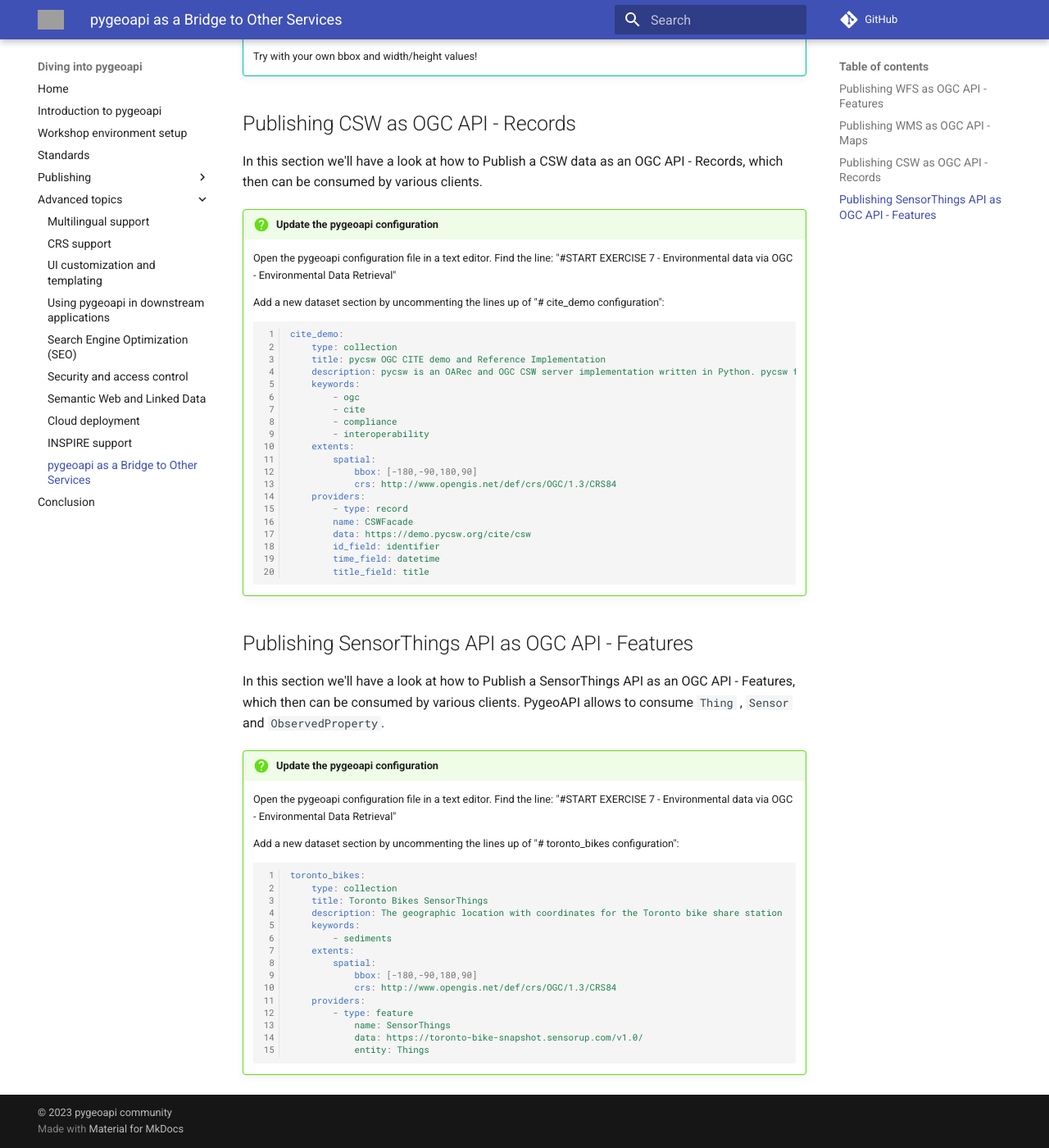
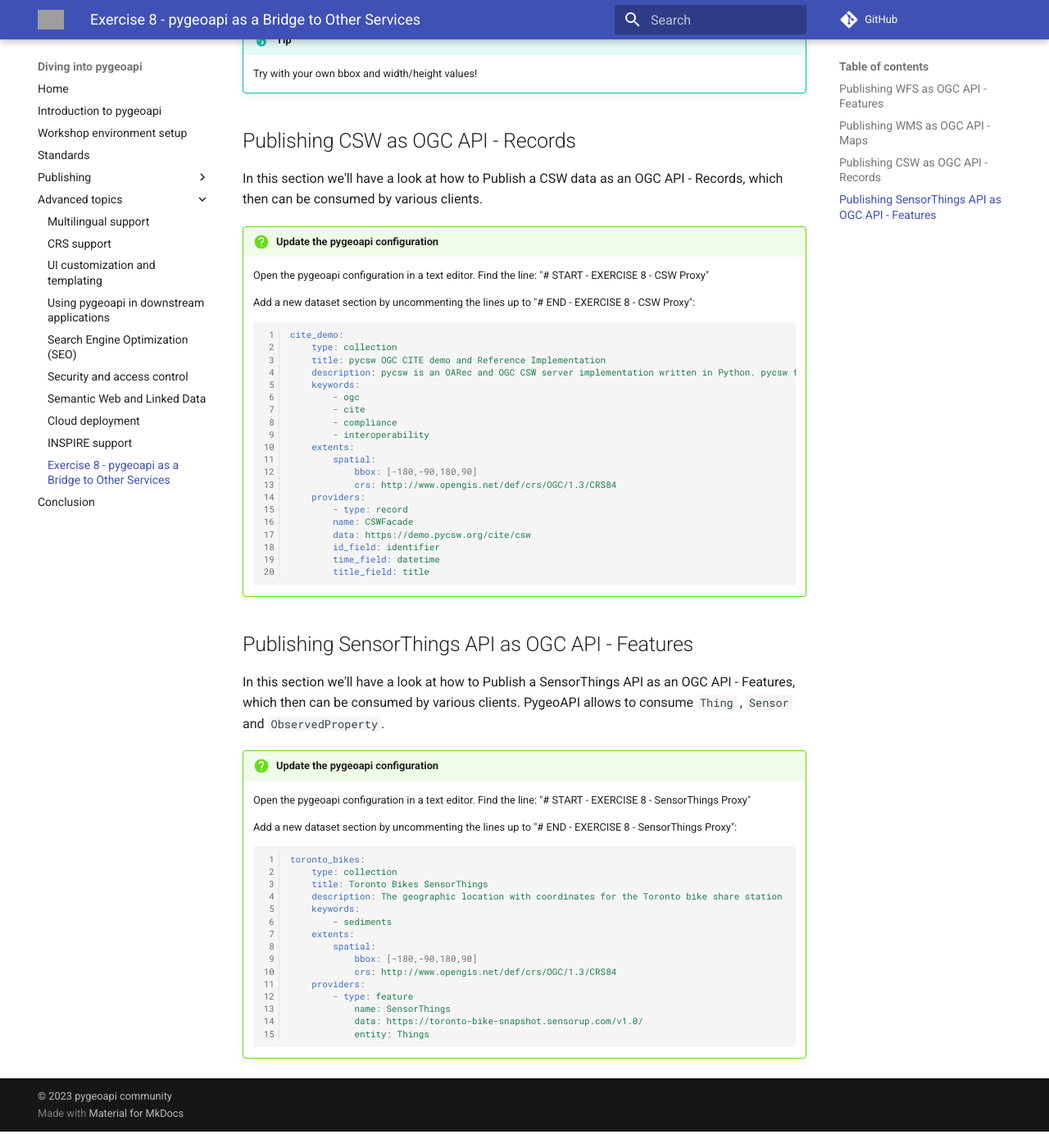
Before and after one commit to geopython/diving-into-pygeoapi, an MkDocs documentation site: the page built from workshop/content/docs/advanced/bridges.md, in a window 1280 px wide and 1400 px high, scrolled down 2782 px. Shown: the whole window at 82% size. Built offline with MkDocs 1.6.1 and Material for MkDocs 9.7.7, drawn with Linux system fonts in a browser that asks for light colours; comment, search, counter and statistics services are not loaded; some of the changed text lies outside the part shown; grey boxes are pictures that could not be loaded.

Commit message:
- reorganised exercises and references in the text - reviewed formatting of the configuration file

````diff
--- a/workshop/content/docs/advanced/bridges.md
+++ b/workshop/content/docs/advanced/bridges.md
@@ -1,8 +1,8 @@
 ---
-title: pygeoapi as a Bridge to Other Services
+title: Exercise 8 - pygeoapi as a Bridge to Other Services
 ---
 
-# pygeoapi as a Bridge to Other Services
+# Exercise 8 - pygeoapi as a Bridge to Other Services
 
 In this section we explore how pygeoapi can be used as a facade, or a bridge, to re-publish web services with different interfaces. These bridges can help [organisations migrating from OWS to OGC API](https://ogcapi-workshop.ogc.org/transition-and-migration/).
 
@@ -16,10 +16,10 @@
 
     Open the pygeoapi configuration in a text editor.
     Find the line:
-    "# START - EXERCISE 2 - Proxy"
+    "# START - EXERCISE 8 - WFS Proxy"
 
     Add a new dataset section by uncommenting the lines up to
-    "# END - EXERCISE 2 - Proxy":
+    "# END - EXERCISE 8 - WFS Proxy":
 
 
     ``` {.yaml linenums="1"}
@@ -93,11 +93,14 @@
 
 !!! question "Update the pygeoapi configuration"
 
-    Open the pygeoapi configuration file in a text editor.
+    Open the pygeoapi configuration in a text editor.
+    Find the line:
+    "# START - EXERCISE 8 - WMS Proxy"
 
-    Find the line: "# START - EXERCISE 5 - Maps".
+    Add a new dataset section by uncommenting the lines up to
+    "# END - EXERCISE 8 - WMS Proxy":
 
-    Uncomment or paste the configuration snippet below until the line that reads "## END - EXERCISE 5 - Maps". Be sure to keep the proper YAML indentation.
+     Be sure to keep the proper YAML indentation.
 
     ``` {.yaml linenums="1"}
     wms-facade-demo:
@@ -145,12 +148,12 @@
 
 !!! question "Update the pygeoapi configuration"
 
-    Open the pygeoapi configuration file in a text editor.
+    Open the pygeoapi configuration in a text editor.
     Find the line:
-    "#START EXERCISE 7 - Environmental data via OGC - Environmental Data Retrieval"
+    "# START - EXERCISE 8 - CSW Proxy"
 
-    Add a new dataset section by uncommenting the lines up of
-    "# cite_demo configuration":
+    Add a new dataset section by uncommenting the lines up to
+    "# END - EXERCISE 8 - CSW Proxy":
 
     ``` {.yaml linenums="1"}
     cite_demo:
@@ -182,12 +185,12 @@
 
 !!! question "Update the pygeoapi configuration"
 
-    Open the pygeoapi configuration file in a text editor.
+    Open the pygeoapi configuration in a text editor.
     Find the line:
-    "#START EXERCISE 7 - Environmental data via OGC - Environmental Data Retrieval"
+    "# START - EXERCISE 8 - SensorThings Proxy"
 
-    Add a new dataset section by uncommenting the lines up of
-    "# toronto_bikes configuration":
+    Add a new dataset section by uncommenting the lines up to
+    "# END - EXERCISE 8 - SensorThings Proxy":
 
     ``` {.yaml linenums="1"}
     toronto_bikes:
--- a/workshop/content/mkdocs.yml
+++ b/workshop/content/mkdocs.yml
@@ -29,7 +29,7 @@
         - Semantic Web and Linked Data: advanced/semantic-web-linked-data.md
         - Cloud deployment: advanced/cloud.md
         - INSPIRE support: advanced/inspire.md
-        - pygeoapi as a Bridge to Other Services: advanced/bridges.md
+        - Exercise 8 - pygeoapi as a Bridge to Other Services: advanced/bridges.md
     - Conclusion: conclusion.md
 
 use_directory_urls: true
````
Also changed, not shown: 3 other files.
